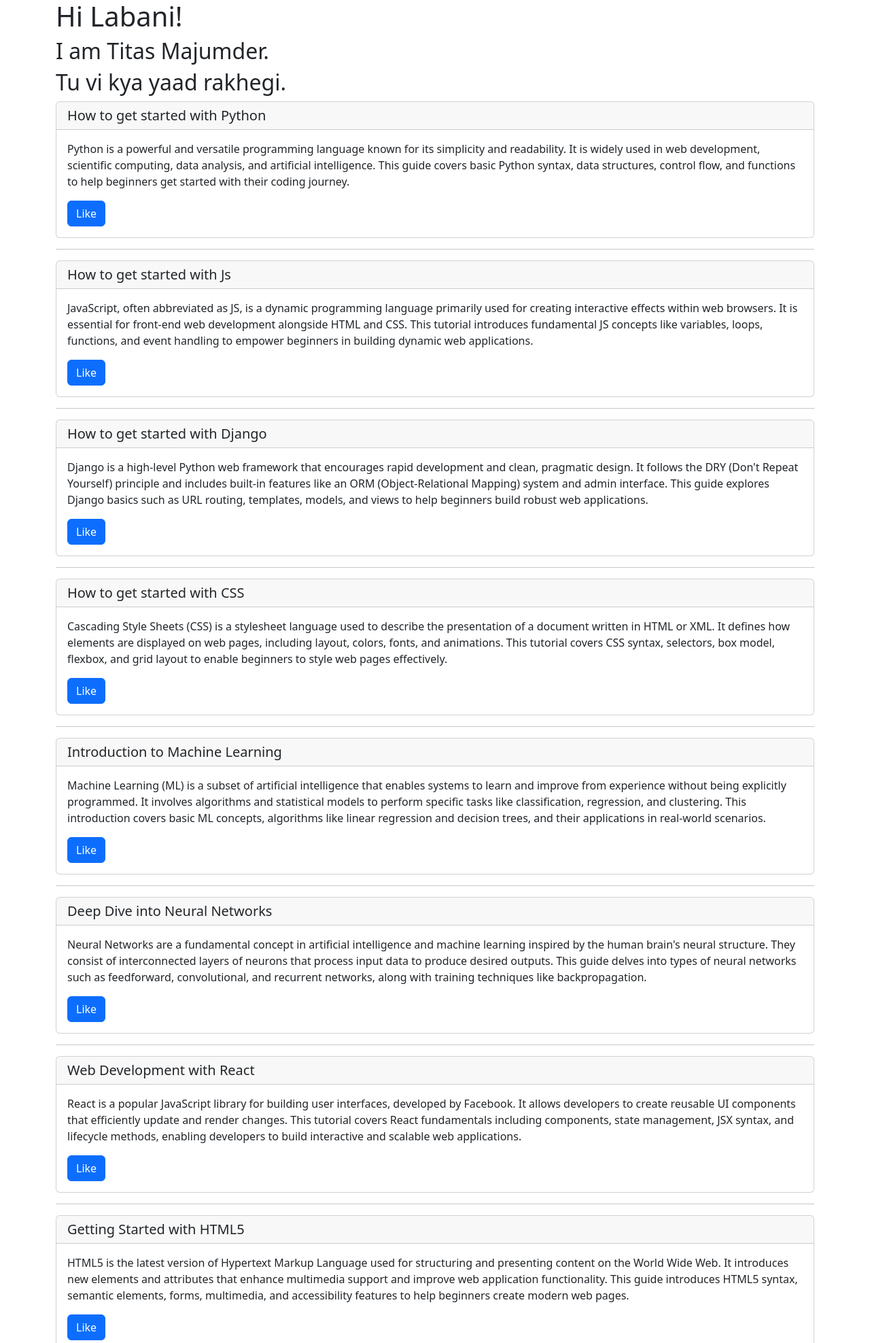
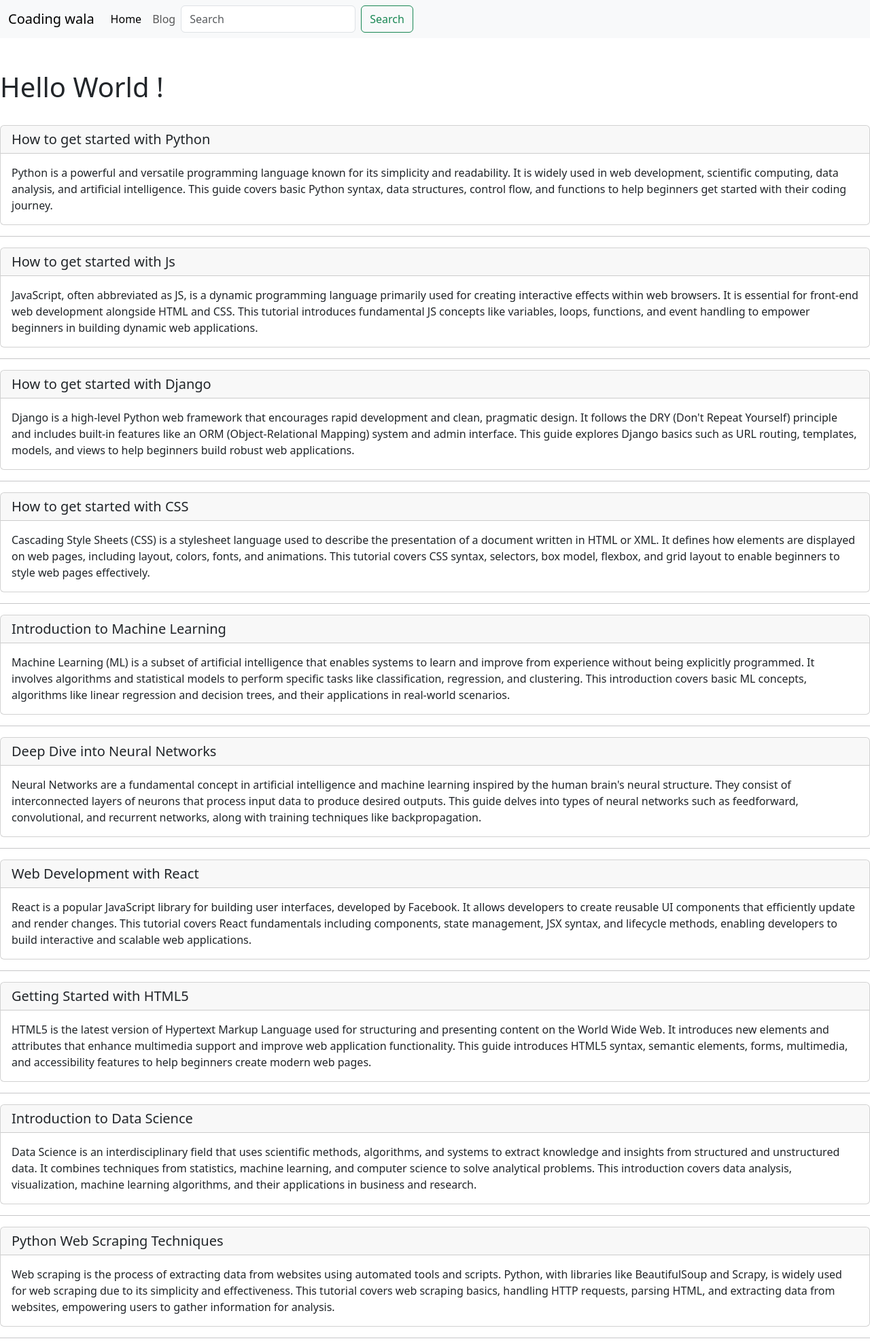
Before and after one commit to labani26/example-backend, a Node server app: page /blogPosts in a window 1280 px wide. Shown: the top 1975 px of the page at 68% size. Run offline with Node 20, Linux system fonts and the light colour scheme; some libraries are stand-ins or nearby versions.

Commit message:
update version

```diff
--- a/index.js
+++ b/index.js
@@ -23,7 +23,7 @@ app.use(express.static(path.join(__dirname, 'static')));
 app.use('/', blogRouter);
 
 
-app.get('/blogPosts', (req, res) => {
+app.use('/blogPosts', (req, res) => {
   console.log(blogs);
   res.render('blogs', {
     blogs: blogs
--- a/views/blogs.handlebars
+++ b/views/blogs.handlebars
@@ -1,12 +1,13 @@
-<h2>I am Titas Majumder. <br></h2>
-<h2>Tu vi kya yaad rakhegi. </h2>
+<h1>Hello World ! <br></h1>
+
+<br>
 
 {{#each blogs}}
 <div class="card">
     <h5 class="card-header">{{this.title}}</h5>
     <div class="card-body">
         <p class="card-text">{{this.content}}</p>
-        <a href="#" class="btn btn-primary">Like</a>
+        {{!-- <a href="/blogpost" class="btn btn-primary">{{this.slug}}</a> --}}
     </div>
 </div><hr>
 {{/each}}
--- a/views/home.handlebars
+++ b/views/home.handlebars
@@ -1,2 +1,3 @@
-This is home
+ <h1>This is home !</h1>
+<br>
 Please visit this site to check out on <a href="http://localhost:3000/blogPosts"> blogs. </a>
--- a/views/layouts/main.handlebars
+++ b/views/layouts/main.handlebars
@@ -1,14 +1,45 @@
 <!doctype html>
 <html lang="en">
+
 <head>
   <meta charset="utf-8">
   <meta name="viewport" content="width=device-width, initial-scale=1">
   <title>Labani's Blogs</title>
-    <link href="https://cdn.jsdelivr.net/npm/bootstrap@5.3.3/dist/css/bootstrap.min.css" rel="stylesheet" integrity="sha384-QWTKZyjpPEjISv5WaRU9OFeRpok6YctnYmDr5pNlyT2bRjXh0JMhjY6hW+ALEwIH" crossorigin="anonymous">
+  <link href="https://cdn.jsdelivr.net/npm/bootstrap@5.3.3/dist/css/bootstrap.min.css" rel="stylesheet"
+    integrity="sha384-QWTKZyjpPEjISv5WaRU9OFeRpok6YctnYmDr5pNlyT2bRjXh0JMhjY6hW+ALEwIH" crossorigin="anonymous">
 </head>
-  <body class="container">
-    <h1>Hi Labani!</h1>
+
+  <nav class="navbar navbar-expand-lg bg-body-tertiary">
+    <div class="container-fluid">
+      <a class="navbar-brand" href="#">Coading wala</a>
+      <button class="navbar-toggler" type="button" data-bs-toggle="collapse" data-bs-target="#navbarSupportedContent"
+        aria-controls="navbarSupportedContent" aria-expanded="false" aria-label="Toggle navigation">
+        <span class="navbar-toggler-icon"></span>
+      </button>
+      <div class="collapse navbar-collapse" id="navbarSupportedContent">
+        <ul class="navbar-nav me-auto mb-2 mb-lg-0">
+          <li class="nav-item">
+            <a class="nav-link active" aria-current="page" href="/">Home</a>
+          </li>
+          <li class="nav-item">
+            <a class="nav-link" href="/blogPosts">Blog</a>
+          </li>
+        <form class="d-flex" role="search">
+          <input class="form-control me-2" type="search" placeholder="Search" aria-label="Search">
+          <button class="btn btn-outline-success" type="submit">Search</button>
+        </form>
+      </div>
+    </div>
+  </nav>
+
+  <br>
+  <br>
+
   {{{body}}}
-    <script src="https://cdn.jsdelivr.net/npm/bootstrap@5.3.3/dist/js/bootstrap.bundle.min.js" integrity="sha384-YvpcrYf0tY3lHB60NNkmXc5s9fDVZLESaAA55NDzOxhy9GkcIdslK1eN7N6jIeHz" crossorigin="anonymous"></script>
-  </body>
+
+  <script src="https://cdn.jsdelivr.net/npm/bootstrap@5.3.3/dist/js/bootstrap.bundle.min.js"
+    integrity="sha384-YvpcrYf0tY3lHB60NNkmXc5s9fDVZLESaAA55NDzOxhy9GkcIdslK1eN7N6jIeHz"
+    crossorigin="anonymous"></script>
+
+
 </html>
```
Also changed, not shown: routes/blog.js (+14 -6 lines). Lines whose indentation alone changed are shown as unchanged.
